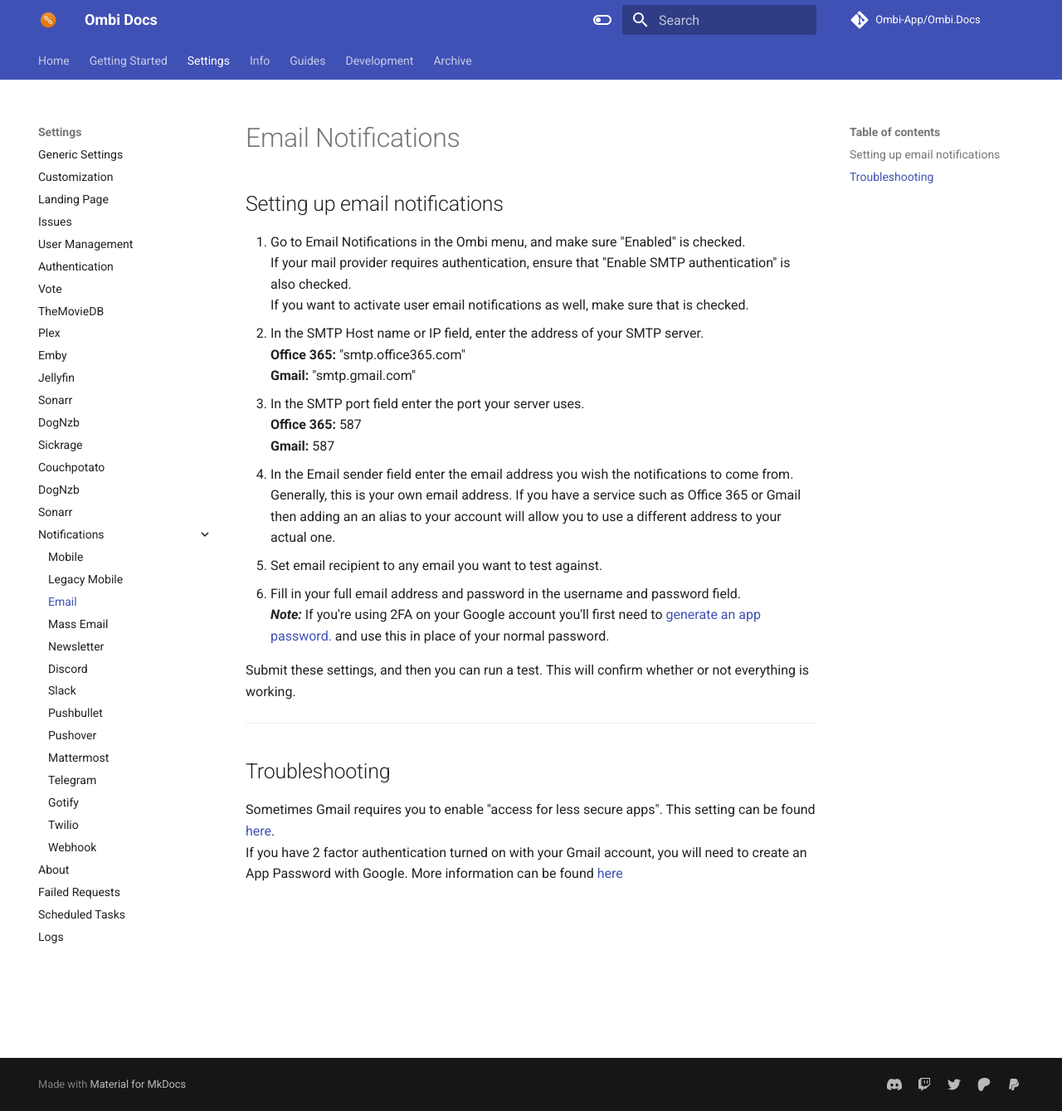
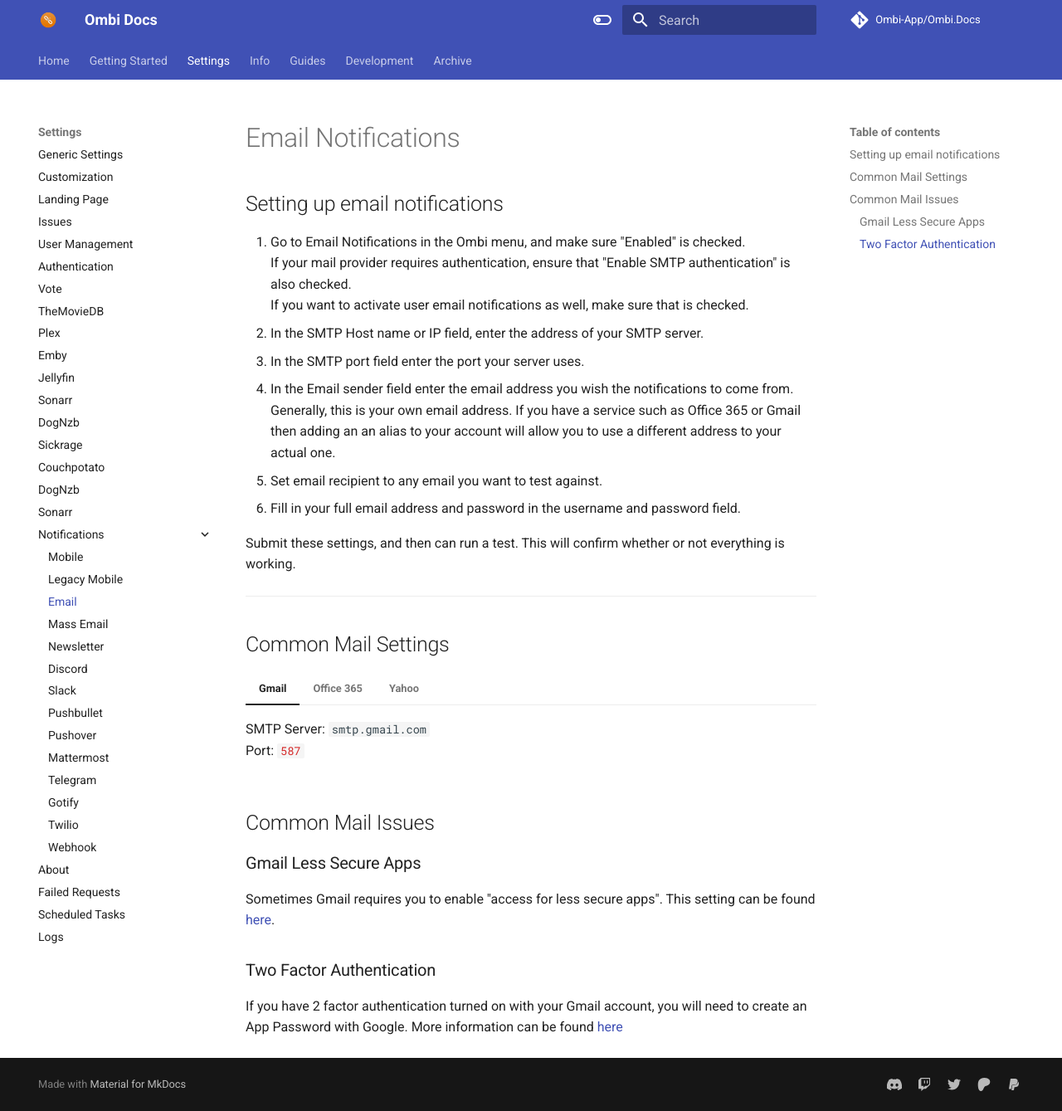
Before and after one commit to Ombi-app/Ombi.Docs, an MkDocs documentation site: the page built from docs/settings/notifications/email.md, in a window 1280 px wide and 1339 px high. Shown: the whole window at 83% size. Built offline with MkDocs 1.6.1 and Material for MkDocs 9.7.7, drawn with Linux system fonts in a browser that asks for light colours; comment, search, counter and statistics services are not loaded.

Commit message:
Update email settings page

```diff
--- a/docs/settings/notifications/email.md
+++ b/docs/settings/notifications/email.md
@@ -6,22 +6,36 @@
 If your mail provider requires authentication, ensure that "Enable SMTP authentication" is also checked.
 If you want to activate user email notifications as well, make sure that is checked.
 1. In the SMTP Host name or IP field, enter the address of your SMTP server.
-**Office 365:** "smtp.office365.com"
-**Gmail:** "smtp.gmail.com"
 1. In the SMTP port field enter the port your server uses.
-**Office 365:** 587
-**Gmail:** 587
 1. In the Email sender field enter the email address you wish the notifications to come from.
 Generally, this is your own email address. If you have a service such as Office 365 or Gmail then adding an an alias to your account will allow you to use a different address to your actual one.
 1. Set email recipient to any email you want to test against.
 1. Fill in your full email address and password in the username and password field.
-_**Note:**_ If you're using 2FA on your Google account you'll first need to [generate an app password.](https://support.google.com/accounts/answer/185833?hl=en) and use this in place of your normal password.
 
-Submit these settings, and then you can run a test. This will confirm whether or not everything is working.
+Submit these settings, and then can run a test. This will confirm whether or not everything is working.
 
 ***
 
-## Troubleshooting
+## Common Mail Settings
+
+=== "Gmail"
+    SMTP Server: `smtp.gmail.com`
+    Port: `587`
+
+=== "Office 365"
+    SMTP Server: `smtp.office365.com`
+    Port: `587`
+
+=== "Yahoo"
+    SMTP Server: `smtp.mail.yahoo.com`
+    Port: `587`
+
+## Common Mail Issues
+
+### Gmail Less Secure Apps
 
 Sometimes Gmail requires you to enable "access for less secure apps". This setting can be found [here](https://myaccount.google.com/lesssecureapps).
+
+### Two Factor Authentication
+
 If you have 2 factor authentication turned on with your Gmail account, you will need to create an App Password with Google. More information can be found [here](https://support.google.com/accounts/answer/185833)
```
